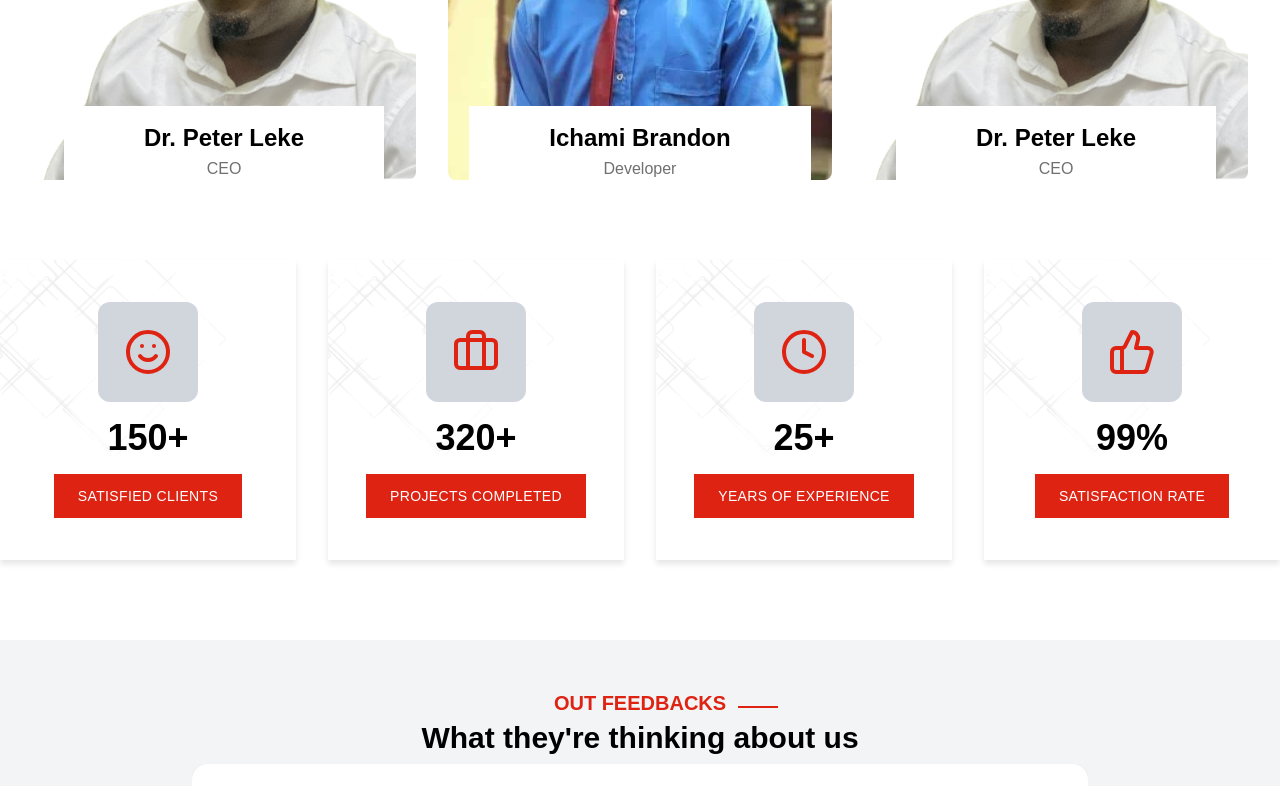
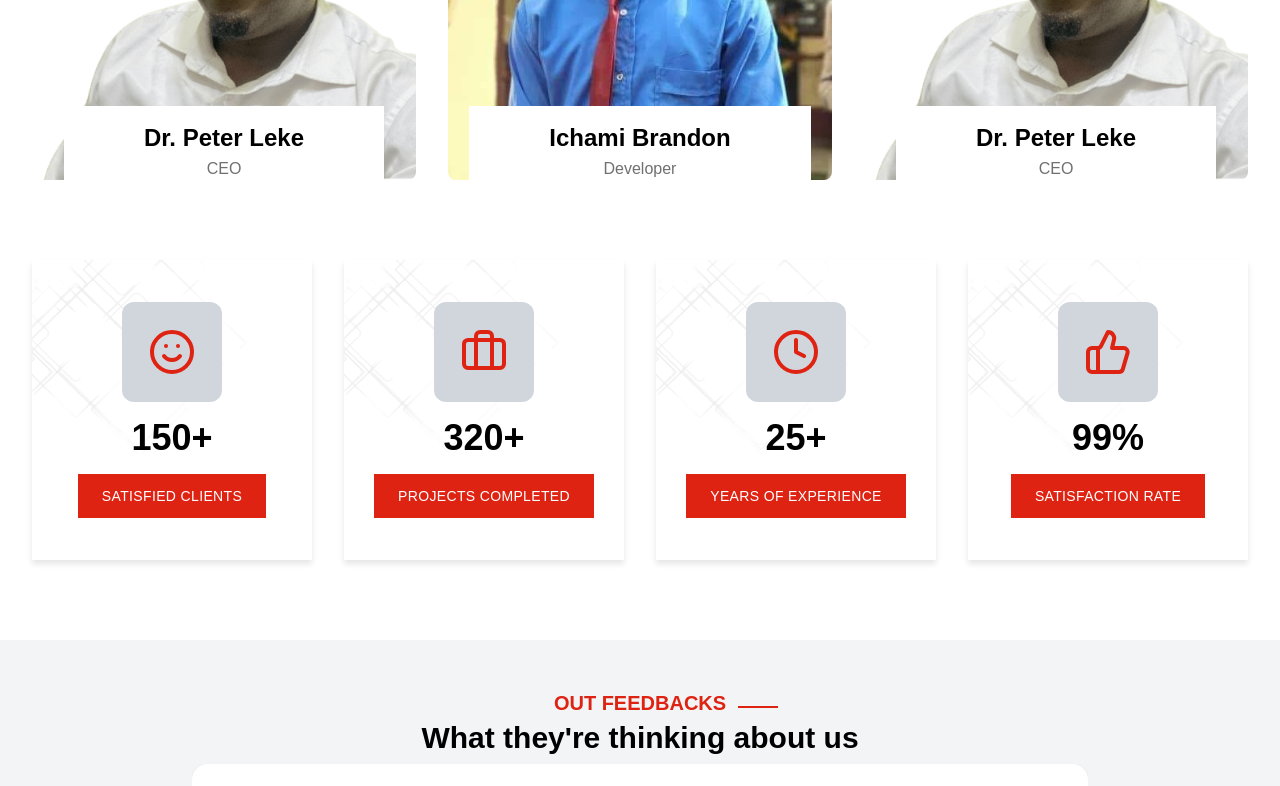
Before and after one commit to fastweb-cm/company-website, a React (Vite) app in the folder app/: page /about in a window 1280 px wide. Shown: the part 1438-2224 px from the top of the page. Built offline with nearby package versions, Linux system fonts and the light colour scheme.

Commit message:
adjusted spacing in the about page

```diff
--- a/app/src/pages/About.jsx
+++ b/app/src/pages/About.jsx
@@ -9,9 +9,13 @@ export default function About() {
   return (
     <div>
         <PageBanner title="About Us" />
-        <HomeAbout show={false} />
+        <div className="px-4 md:px-8">
+            <HomeAbout show={false} />
+        </div>
         <div className="mt-10"><HomeTeam /></div>
-        <div className="mt-10"><HomeCountdown /></div>
+        <div className="px-4 md:px-8">
+            <div className="mt-10"><HomeCountdown /></div>
+        </div>
         <div className="mt-10"><Testimonial /></div>
     </div>
   )
```
